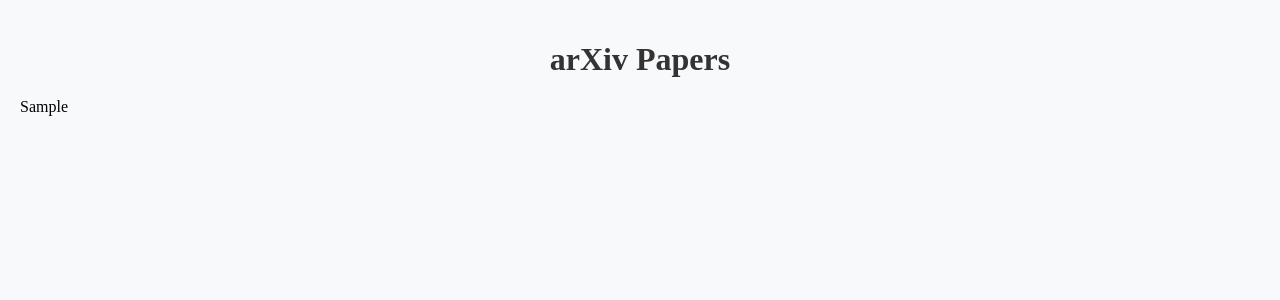
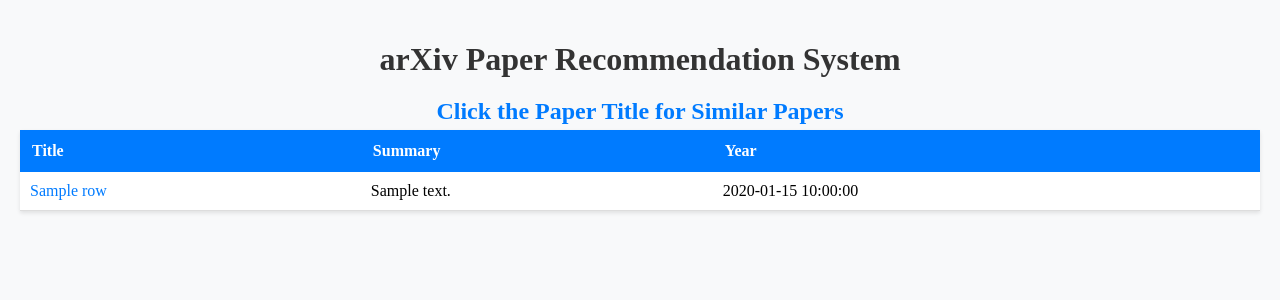
Before and after one commit to sofieutoft/ResearchTrail, a Flask app: template templates/index.html in a window 1280 px wide. Shown: the top 300 px of the page. Run offline with Flask 3, Linux system fonts and the light colour scheme; the template is opened without the code that fills it: most values are stand-ins (such as "Sample title", 1, 10 or a date in 2020); parts of the project's set-up code (start-up, migrations or seed data) failed here and were passed over.

Commit message:
Update style

```diff
--- a/app.py
+++ b/app.py
@@ -17,7 +17,8 @@ def index():
     data = fetch_all_papers(engine)
     #data['summary'] = data['summary'].str.replace('\n', '<br>')
     selected_columns = ['title', 'summary', 'published', 'link']
-    table_data = data[selected_columns].to_html(escape=False)
+    #table_data = data[selected_columns].to_html(escape=False)
+    table_data = data[selected_columns].to_dict(orient='records')
     return render_template('index.html', table_data=table_data)
 
 
@@ -29,19 +30,20 @@ def recommend():
     # Validate paper_id
     if paper_id is None or paper_id not in data['link'].values:
         error_message = f"Paper with id '{paper_id}' not found."
+        print(f"Error: {error_message}")
         return render_template('error.html', error_message=error_message)
 
     recommendations = get_recommendations(data, paper_id)
-    return render_template(
-        'recommend.html', paper_id=paper_id, recommendations=recommendations)
+    #title = data['title'][data['link'] == paper_id]
+    return render_template('recommend.html', title=paper_id, recommendations=recommendations)
 
 
 if __name__ == '__main__':
     # Fetch and process data
     parameters = {
-        "search_query": "all:EEGEyeNet",
+        "search_query": "all:machine learning",
         "start": 0,
-        "max_results": 50
+        "max_results": 500
     }
     response = get_request(ARXIV_API_URL, parameters)
     data = extract_data(response.content)
--- a/data/recommend.py
+++ b/data/recommend.py
@@ -11,7 +11,7 @@ def get_recommendations(data, paper_id):
     cosine_sim = cosine_similarity(tfidf_matrix, tfidf_matrix)
 
     # Get the index of the paper that matches the paper_id
-    idx = data.index[data['id'] == paper_id].tolist()[0]
+    idx = data.index[data['link'] == paper_id].tolist()[0]
     # Get the pairwise similarity scores of all papers with that paper
     sim_scores = list(enumerate(cosine_sim[idx]))
     # Sort the papers based on the similarity scores
--- a/static/css/styles.css
+++ b/static/css/styles.css
@@ -13,6 +13,12 @@ h1 {
     color: #333;
     text-align: center;
     margin-bottom: 20px; /* Add some spacing below the heading */
+}
+
+h2 {
+    color: #007BFF;
+    text-align: center;
+    margin-bottom: 5px; /* Add some spacing below the heading */
 }
 
 /* Style for unordered lists */
--- a/templates/index.html
+++ b/templates/index.html
@@ -7,9 +7,35 @@
     <title>arXiv Papers</title>
 </head>
 <body>
-    <h1>arXiv Papers</h1>
+    <h1>arXiv Paper Recommendation System</h1>
+    <h2> Click the Paper Title for Similar Papers </h2>
     <div class="table-container">
-        {{ table_data|safe }}  <!-- Display the table data safely -->
+        <table>
+            <thead>
+                <tr>
+                    <th>Title</th>
+                    <th>Summary</th>
+                    <th>Year</th>
+                    <!-- Additional headers as needed -->
+                </tr>
+            </thead>
+            <tbody>
+                {% for row in table_data %}
+                <tr>
+                    <td><a href="javascript:void(0);" onclick="goToRecommendation('{{ row.link }}')">{{ row.title }}</a></td>
+                    <td>{{ row.summary }}</td>
+                    <td>{{ row.published }}</td>
+                    <!-- Additional columns as needed -->
+                </tr>
+                {% endfor %}
+            </tbody>
+        </table>
     </div>
+    <script>
+        // JavaScript function to redirect to recommend.html with paper ID
+        function goToRecommendation(link) {
+            window.location.href = `/recommend?link=${link}`;
+        }
+    </script>
 </body>
 </html>
--- a/templates/recommend.html
+++ b/templates/recommend.html
@@ -3,10 +3,11 @@
 <head>
     <meta charset="UTF-8">
     <meta name="viewport" content="width=device-width, initial-scale=1.0">
+    <link rel="stylesheet" href="static/css/style2.css"> <!-- Link to your CSS file -->
     <title>Recommendations</title>
 </head>
 <body>
-    <h1>Recommendations for Paper ID: {{ paper_id }}</h1>
+    <h1>Recommendations for Paper: {{ title }}</h1>
     <ul>
         {% for recommendation in recommendations %}
             <li>{{ recommendation }}</li>
```
Also changed, not shown: static/css/style2.css (added, +37 -0 lines).
